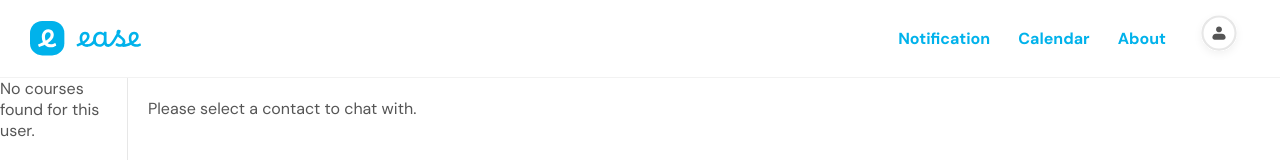
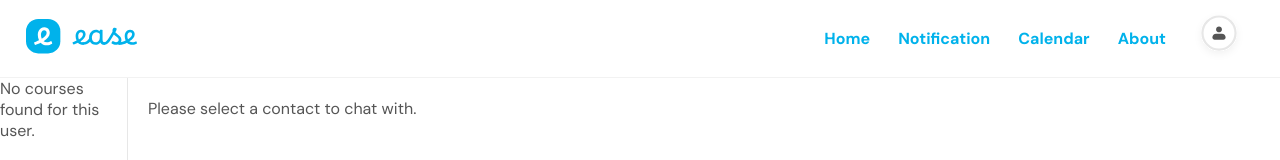
Before and after one commit to Eric-yyyyy/EASE, a React (Create React App) app: page /courseserver/1/1 in a window 1280 px wide. Shown: the top 160 px of the page. Built offline with nearby package versions, Linux system fonts and the light colour scheme.

Commit message:
Home Navigation Finished Everything!
Yahhhhhhhhhhhhhh!!!!!!!!!!!!!!!!!!!!!!!!!

```diff
--- a/src/components/Navbar.js
+++ b/src/components/Navbar.js
@@ -12,8 +12,10 @@ const Navbar = () => {
   console.log(userId)
   return (
     <nav className="navbar">
-      <img height='35px' src={logo} alt='logo'></img>
+      <a href="/Home" style={{ marginLeft: '-10px' }}><img height='35px' src={logo} alt='logo'></img></a>
+
       <div className="links">
+        <a href="/Home">Home</a>
         <a href="/notification">Notification</a>
         <a href={userId ? `/calendar/${userId}` : "/login"}>Calendar</a>
         <a href="/About">About</a>
```
